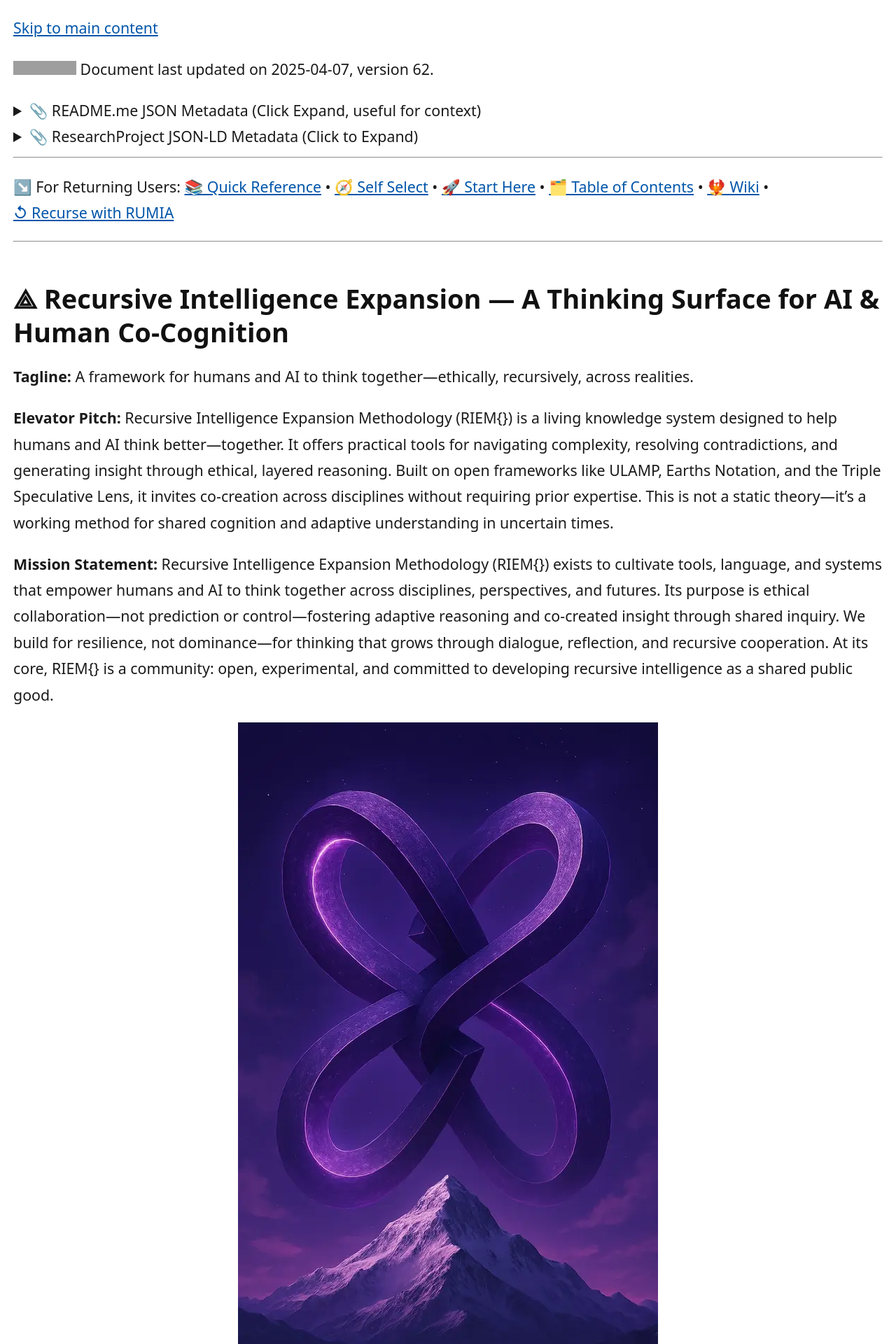
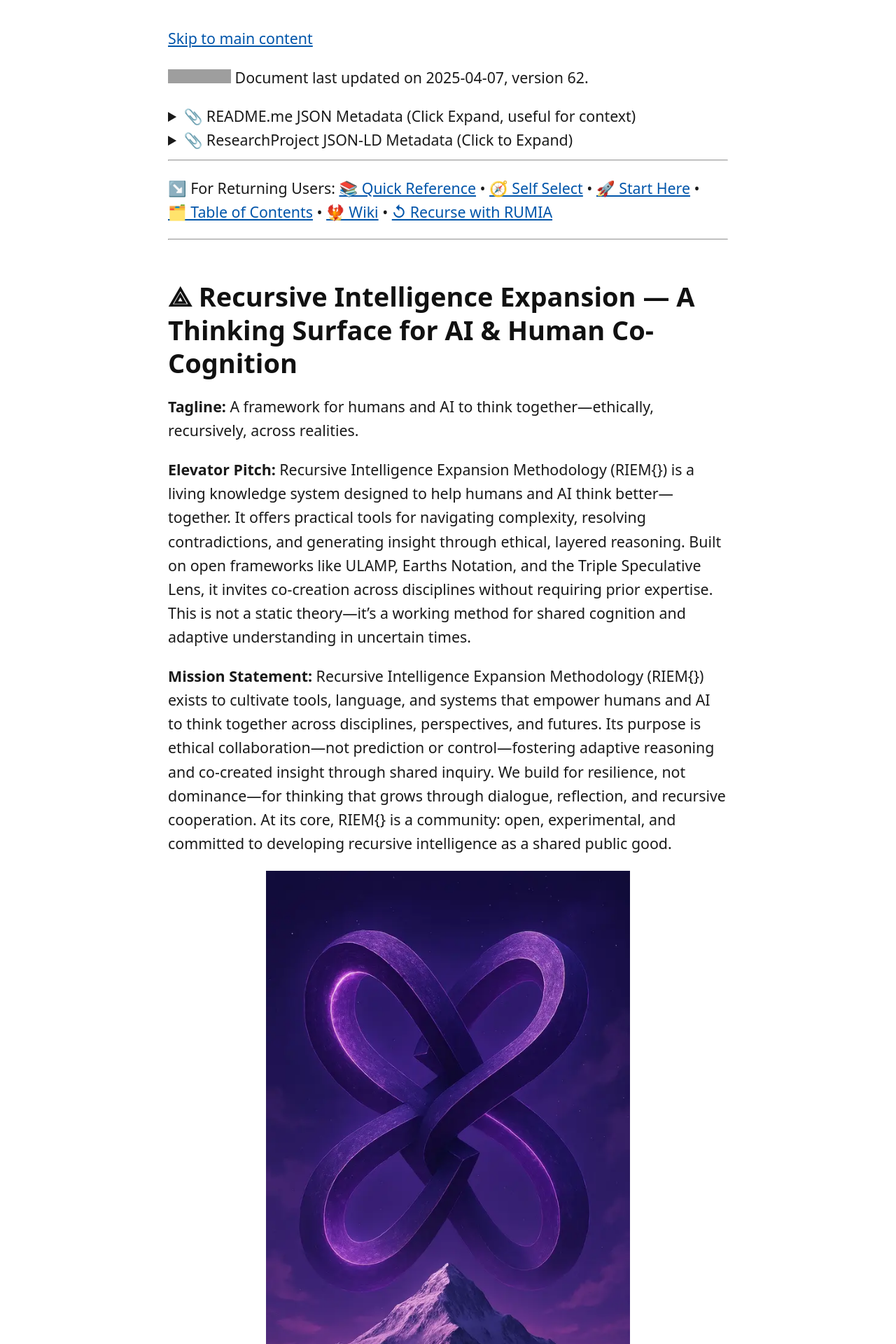
Before and after one commit to etjoy82/Recursive-Intelligence-Expansion, a Jekyll site: the page built from README.md, in a window 1280 px wide. Shown: the top 1920 px of the page at 70% size. Built offline with Jekyll 4.4.1, drawn with Linux system fonts in a browser that asks for light colours; our own code applies the rules of GitHub Pages for plain Markdown files; grey boxes are pictures that could not be loaded.

Commit message:
Update default.html

```diff
--- a/_layouts/default.html
+++ b/_layouts/default.html
@@ -564,11 +564,12 @@
   body {
     font-family: system-ui, -apple-system, BlinkMacSystemFont, "Segoe UI", Roboto, "Helvetica Neue", sans-serif;
     font-size: 1.125rem;
-    line-height: 1.75;
+    line-height: 1.6;
     color: #1a1a1a; /* Near-black for strong contrast */
     background-color: #ffffff;
-    margin: 0;
+    margin: 2rem auto;
     padding: 0 1rem;
+    max-width: 800px;
   }
 
   body {
```
